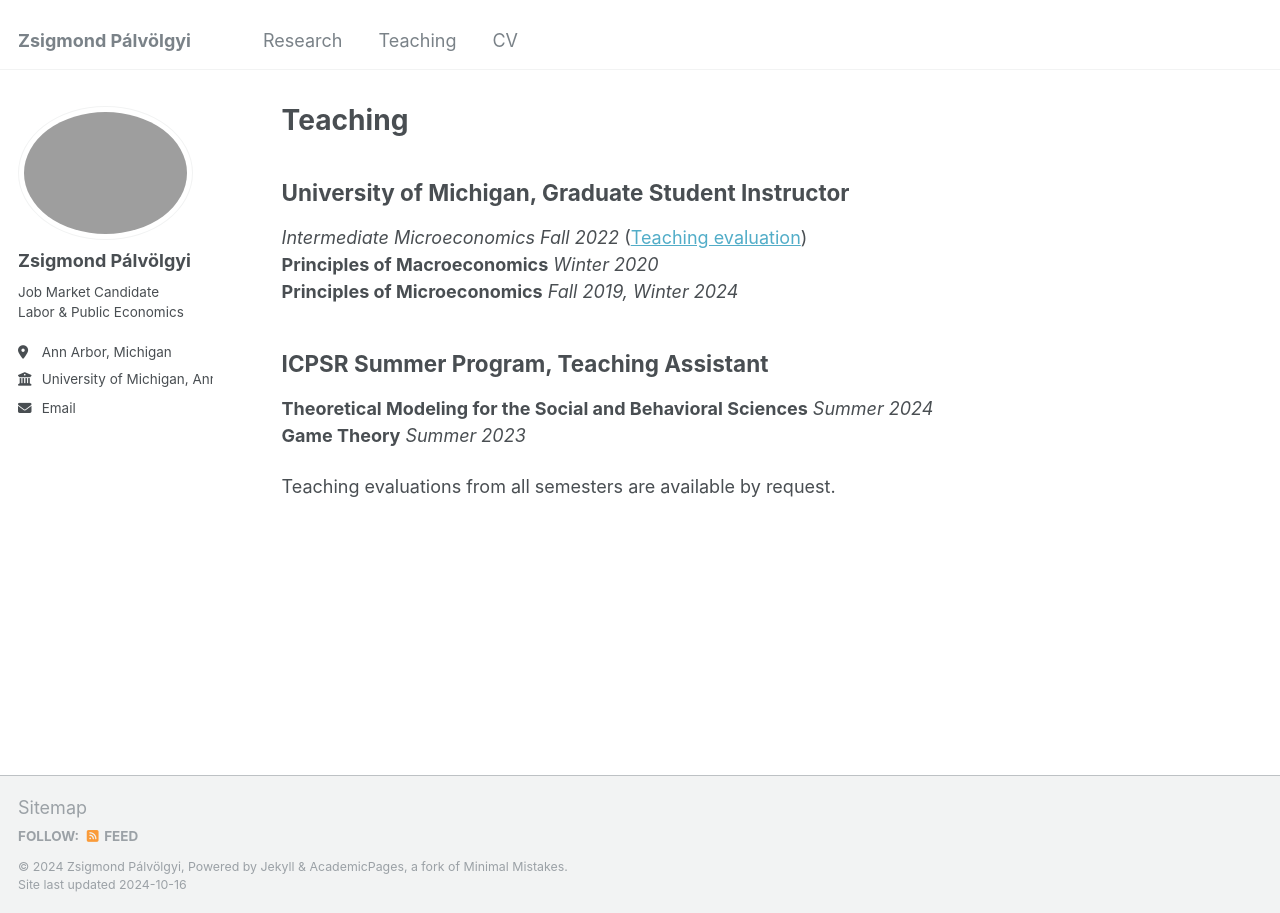
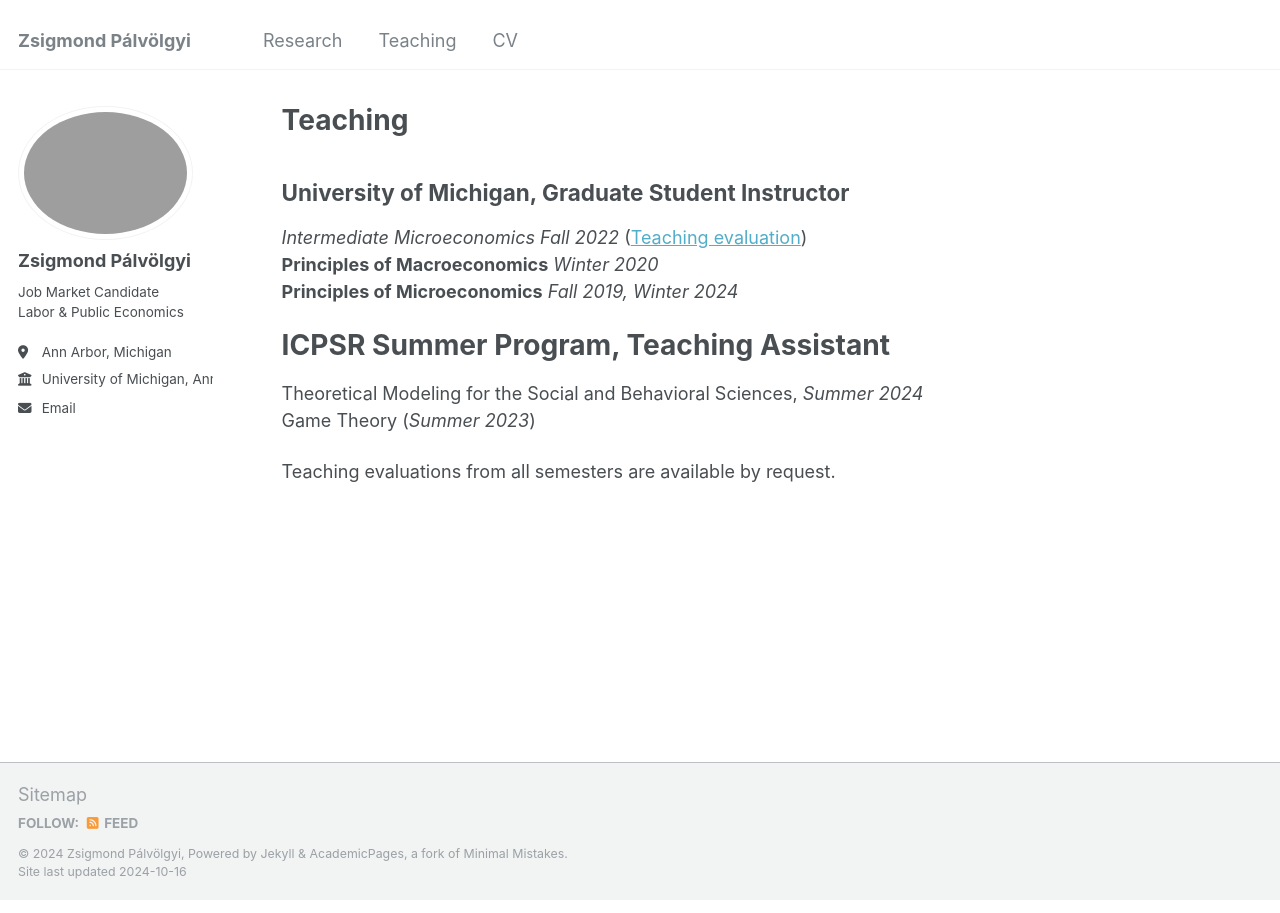
Before and after one commit to zsigmond-palvolgyi/zsigmond-palvolgyi.github.io, a Jekyll site: the page built from _pages/teaching.md, in a window 1280 px wide. Built offline with Jekyll 4.4.1, drawn with Linux system fonts in a browser that asks for light colours.

```diff
--- a/_pages/teaching.md
+++ b/_pages/teaching.md
@@ -13,10 +13,10 @@ author_profile: true
 
 
 
-## ICPSR Summer Program, Teaching Assistant
+# ICPSR Summer Program, Teaching Assistant
 
-**Theoretical Modeling for the Social and Behavioral Sciences** _Summer 2024_<br>
-**Game Theory** _Summer 2023_<br>
+Theoretical Modeling for the Social and Behavioral Sciences, _Summer 2024_<br>
+Game Theory (_Summer 2023_) <br>
 
 
 Teaching evaluations from all semesters are available by request.
```
